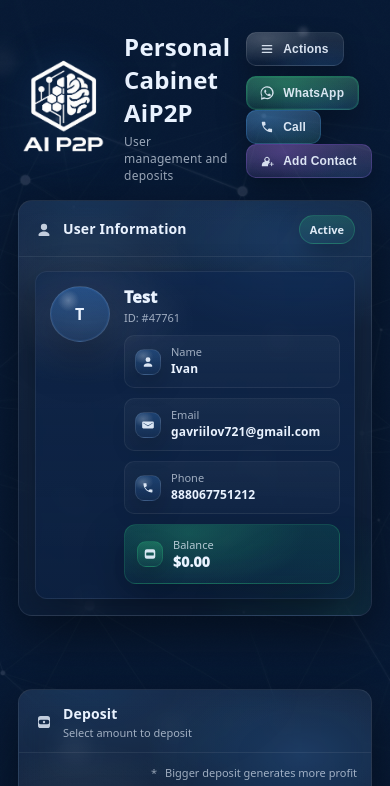
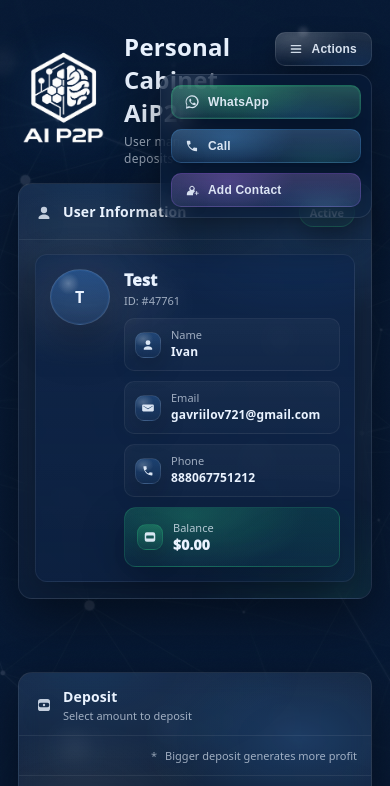
Before and after one commit to loloshkalozka-collab/ai_p, a plain HTML site: page index.html in a window 390 px wide. Both pictures are taken after a click on the button "Actions". Shown: the top 786 px of the page. Drawn offline with Linux system fonts and the light colour scheme.

Commit message:
Add files via upload

```diff
--- a/style.css
+++ b/style.css
@@ -79,7 +79,47 @@
       flex-wrap:wrap;
       justify-content:flex-end;
     }
+.actionToggle { display: none !important; }
+.actionMenu { display:flex; gap:10px; flex-wrap:wrap; justify-content:flex-end; }
 
+@media (max-width: 560px){
+  .actionToggle { display: inline-flex !important; }
+
+  .actionMenu{
+    position:absolute;
+    right:0;
+    top:42px;
+
+    display:grid;
+    gap:10px;
+    padding:10px;
+    border-radius:14px;
+    border:1px solid rgba(255,255,255,.10);
+    background: rgba(10,30,60,.55);
+    backdrop-filter: blur(12px);
+    -webkit-backdrop-filter: blur(12px);
+    box-shadow: 0 18px 50px rgba(0,0,0,.45);
+
+    opacity:0;
+    transform: translateY(-6px);
+    pointer-events:none;
+    transition: opacity .18s ease, transform .18s ease;
+    z-index: 9999;
+  }
+
+  .actions{ position: relative; }
+
+  .actions.open .actionMenu{
+    opacity:1;
+    transform: translateY(0);
+    pointer-events:auto;
+  }
+
+  .actionMenu .pill{
+    width: 190px;
+    justify-content:flex-start;
+  }
+}
     .pill{
       height: 34px;
       padding: 0 14px 0 12px;
```
Also changed, not shown: js/transacrion.js (line endings or trailing spaces).
